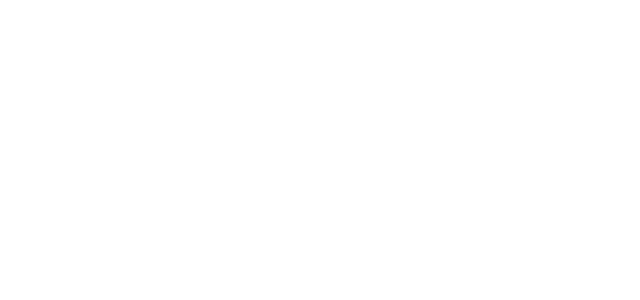
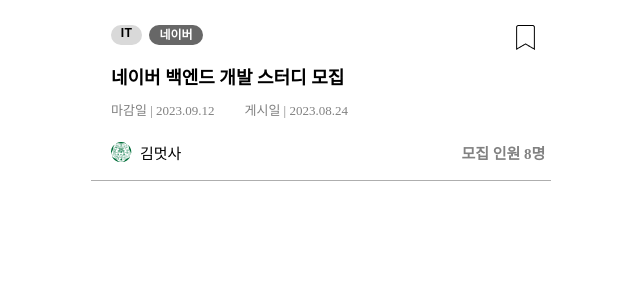
Before and after one commit to SinchonTeam1/Front, a React (Create React App) app in the folder web-client/: page /mypage in a window 1280 px wide. Shown: the top 300 px of the page, without its empty margins (319-959 px from the left). Built offline with nearby package versions, Linux system fonts and the light colour scheme.

Commit message:
[feat] study 컴포넌트

```diff
--- a/web-client/src/components/Study.js
+++ b/web-client/src/components/Study.js
@@ -1,23 +1,123 @@
 import React, { useState } from "react";
 import styled from "styled-components";
-
+import ewha from "../image/ewha.png";
+import bookmark from "../image/bookmark.png";
 const Study=()=>{
     return(
         <>
         <Wrapper>
-            <TitleWrapper></TitleWrapper>
+            <ContentWrapper>
+            <TopWrapper>
+                <div className='field'>IT</div>
+                <div className='company'>네이버</div>
+                <img src={bookmark} />
+            </TopWrapper>
+
+            <TitleWrapper>네이버 백엔드 개발 스터디 모집</TitleWrapper>
+            <Date>
+                <div className='end'>마감일 | 2023.09.12</div>
+                <div className='postdate'>게시일 | 2023.08.24</div>
+            </Date>
+            <BottomWrapper>
+            <ImgWrapper>
+                            <img src={ewha} />
+                        </ImgWrapper>
+                <div className='name'>김멋사</div>
+                <div className='count'>모집 인원 8명</div>
+            </BottomWrapper>
+            </ContentWrapper>
+
         </Wrapper>
         </>
     );
 };
 
 export default Study;
+const ContentWrapper=styled.div`
+margin-top:25px;
+margin-left:20px;
+`;
 const Wrapper=styled.div`
+margin:20px auto;
 width: 460px;
-height: 180px;
-background-color:black;
+height: 155px;
+background-color:white;
+border-bottom: 1px solid #AEAEAE;
+
 `;
 
 const TitleWrapper=styled.div`
+margin-top:13px;
+color: #000;
+font-family: Noto Sans KR;
+font-size: 18px;
+font-style: normal;
+font-weight: 700;
+line-height: normal;
+`;
+const Date=styled.div`
+margin-top:11px;
+display:flex;
+color: #818181;
+font-family: Noto Sans KR;
+font-size: 13px;
+font-style: normal;
+font-weight: 500;
+line-height: normal;
+.postdate{
+    margin-left:30px;
+}
+`;
+const TopWrapper=styled.div`
+img{
+    margin-left:310px;
+}
 
+display:flex;
+text-align:center;
+font-style: normal;
+font-weight: 700;
+line-height: normal;
+.field{
+
+    width: 31px;
+    height: 20px;
+    border-radius: 20px;
+    background: #D9D9D9;
+    font-size: 12px;
+
+}
+.company{
+
+    margin-left:7px;
+    border-radius: 20px;
+background: #676767;
+width: 54px;
+height: 20px;
+color: #FFF;
+font-size: 12px;
+}
 `;
+const BottomWrapper=styled.div`
+margin-top:23px;
+display:flex;
+.name{
+    margin-left:8px;
+    font-size: 15px;
+font-style: normal;
+font-weight: 500;
+line-height: normal;
+}
+.count{
+    margin-left:280px;
+    color: #818181;
+font-family: Noto Sans KR;
+font-size: 15px;
+font-style: normal;
+font-weight: 700;
+line-height: normal;
+}
+`;
+
+const ImgWrapper=styled.div`
+`;
--- a/web-client/src/pages/Mypage.js
+++ b/web-client/src/pages/Mypage.js
@@ -1,9 +1,9 @@
 import React, { useState } from "react";
-import styled from "styled-components";
-
+import Study from '../components/Study';
 const Mypage=()=>{
     return(
         <>
+        <Study/>
         </>
 
     );
```
Also changed, not shown: web-client/src/image/bookmark.png (added), web-client/src/image/ewha.png (added).
